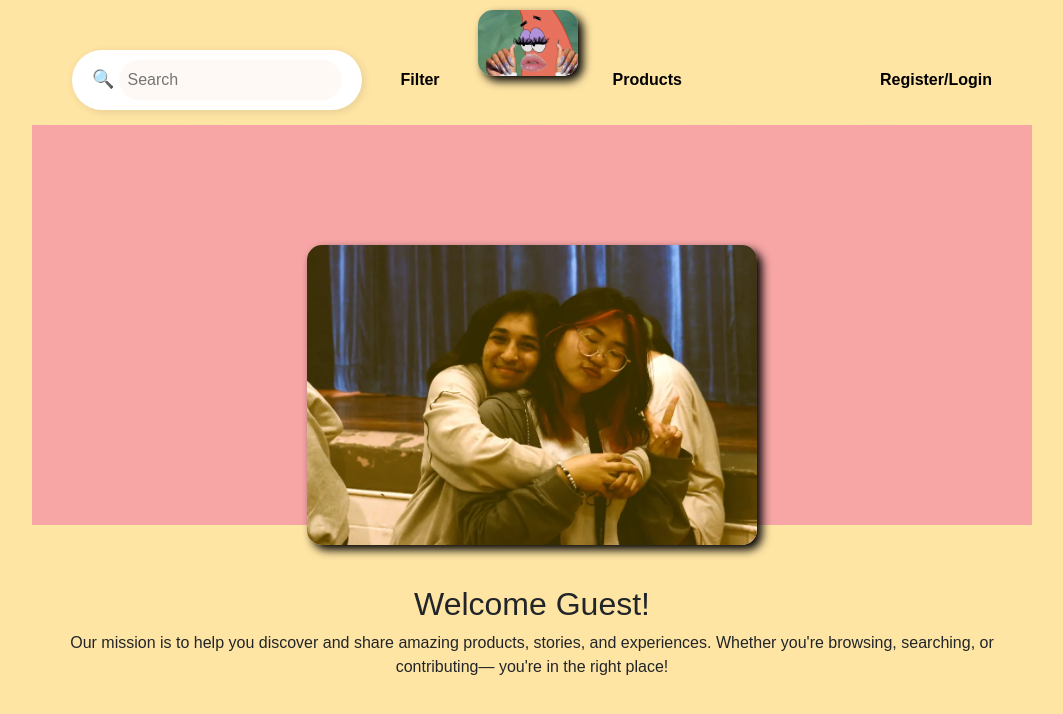
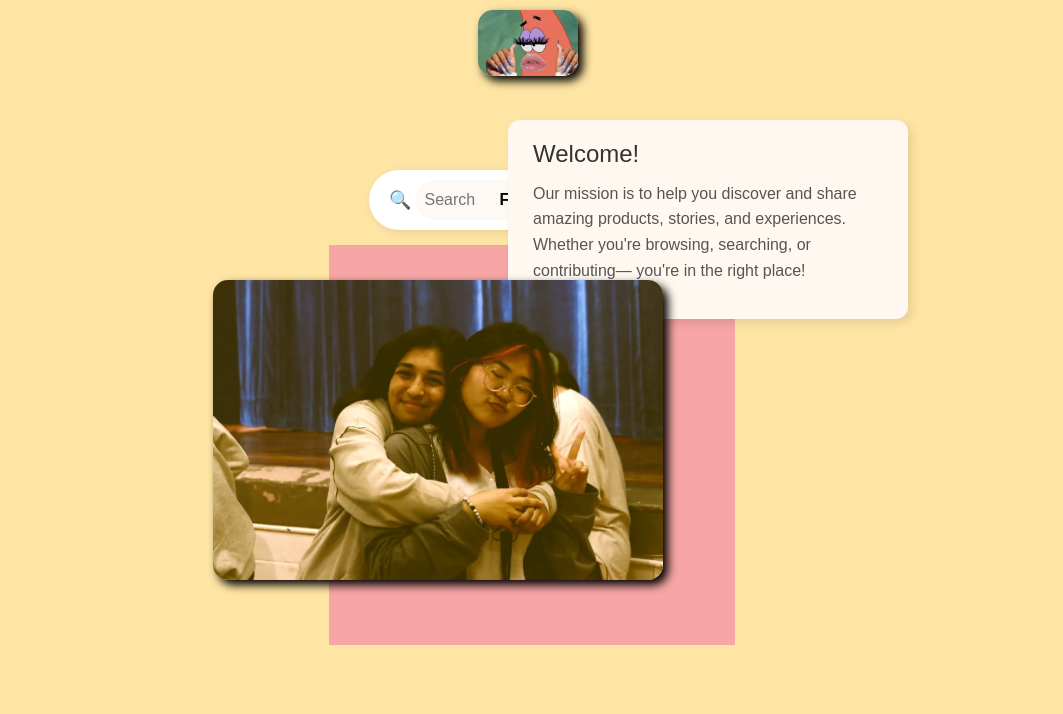
Before and after one commit to YuviShendge/SWEGroup2, a React (Create React App) app in the folder frontend/: page /home in a window 1280 px wide. Shown: the top 714 px of the page, without its empty margins (108-1171 px from the left). Built offline with nearby package versions, Linux system fonts and the light colour scheme.

Commit message:
Save current work

```diff
--- a/frontend/src/Home.jsx
+++ b/frontend/src/Home.jsx
@@ -31,7 +31,7 @@ const Home = () => {
           <img src={aadithiImg} alt="Friends Hugging" className="main-image" />
         </div>
         <div className="text-box">
-          <h2>Welcome {email}!</h2>
+          <h2>Welcome!</h2>
           <p>
             Our mission is to help you discover and share amazing products, stories,
             and experiences. Whether you're browsing, searching, or contributing—
--- a/frontend/src/welcome_style.css
+++ b/frontend/src/welcome_style.css
@@ -18,7 +18,6 @@
   padding: 15px 40px;
 }
 
-  /* Search Bar */
 .search-containerW {
   display: flex;
   align-items: center;
@@ -50,9 +49,8 @@
   font-weight: bold;
   z-index: 1;
 }
-
 /* Products */
-  .products {
+.products{
   font-size: 16px;
   text-decoration: none;
   color: black;
@@ -60,88 +58,202 @@
   z-index: 1;
   margin-left: -25px;
 }
-
-  /* Color Match Filter */
-  .korean {
+/* Color Match */
+.korean{
   font-size: 16px;
   text-decoration: none;
   color: black;
   font-weight: bold;
   z-index: 1;
   margin-left: -160px;
+
 }
-
 /* Wavy Background */
 .pinkbg {
   position: relative;
   background: #f7a5a5;
   top: 0px;
-    height: 400px;
-    border-radius: 0;
+  height: 400px; /* Adjust height as needed */
+  border-radius: 0;  /* Creates a wavy effect */
+}
+.yellow_circ1 {
+/* Image Container */
+  position: absolute;
+  top: -75px; /* Adjust to position over background */
+  left: 50%;
+  transform: translateX(-50%);
+  z-index: 0; /* Brings it to front */
+  width: 200px; /* Set width */
+  height: 200px; /* Set height (equal to width for a perfect circle) */
+  border-radius: 50%; /* Makes it a circle */
+  overflow: hidden; /* Ensures image stays inside the circular frame */
+  background-color: #ffe5a4;
+}
+.yellow_circ2 {
+  /* Image Container */
+      position: absolute;
+      top: -75px; /* Adjust to position over background */
+      left: 50%;
+      transform: translateX(75px);
+      z-index: 0; /* Brings it to front */
+      width: 200px; /* Set width */
+      height: 200px; /* Set height (equal to width for a perfect circle) */
+      border-radius: 50%; /* Makes it a circle */
+      overflow: hidden; /* Ensures image stays inside the circular frame */
+      background-color: #ffe5a4;
+  }
+.yellow_circ3 {
+  /* Image Container */
+      position: absolute;
+      top: -75px; /* Adjust to position over background */
+      left: 50%;
+      transform: translateX(250px);
+      z-index: 0; /* Brings it to front */
+      width: 200px; /* Set width */
+      height: 200px; /* Set height (equal to width for a perfect circle) */
+      border-radius: 50%; /* Makes it a circle */
+      overflow: hidden; /* Ensures image stays inside the circular frame */
+      background-color: #ffe5a4;
+  }
+.yellow_circ4 {
+  /* Image Container */
+      position: absolute;
+      top: -75px; /* Adjust to position over background */
+      left: 50%;
+      transform: translateX(425px);
+      z-index: 0; /* Brings it to front */
+      width: 200px; /* Set width */
+      height: 200px; /* Set height (equal to width for a perfect circle) */
+      border-radius: 50%; /* Makes it a circle */
+      overflow: hidden; /* Ensures image stays inside the circular frame */
+      background-color: #ffe5a4;
+  }
+.yellow_circ5 {
+  /* Image Container */
+      position: absolute;
+      top: -75px; /* Adjust to position over background */
+      left: 50%;
+      transform: translateX(-275px);
+      z-index: 0; /* Brings it to front */
+      width: 200px; /* Set width */
+      height: 200px; /* Set height (equal to width for a perfect circle) */
+      border-radius: 50%; /* Makes it a circle */
+      overflow: hidden; /* Ensures image stays inside the circular frame */
+      background-color: #ffe5a4;
+  }
+.yellow_circ6 {
+  /* Image Container */
+      position: absolute;
+      top: -75px; /* Adjust to position over background */
+      left: 50%;
+      transform: translateX(-425px);
+      z-index: 0; /* Brings it to front */
+      width: 200px; /* Set width */
+      height: 200px; /* Set height (equal to width for a perfect circle) */
+      border-radius: 50%; /* Makes it a circle */
+      overflow: hidden; /* Ensures image stays inside the circular frame */
+      background-color: #ffe5a4;
+  }
+.yellow_circ7 {
+  /* Image Container */
+      position: absolute;
+      top: -75px; /* Adjust to position over background */
+      left: 50%;
+      transform: translateX(-600px);
+      z-index: 0; /* Brings it to front */
+      width: 200px; /* Set width */
+      height: 200px; /* Set height (equal to width for a perfect circle) */
+      border-radius: 50%; /* Makes it a circle */
+      overflow: hidden; /* Ensures image stays inside the circular frame */
+      background-color: #ffe5a4;
+  }
+.yellow_circ8 {
+  /* Image Container */
+      position: absolute;
+      top: -75px; /* Adjust to position over background */
+      left: 50%;
+      transform: translateX(600px);
+      z-index: 0; /* Brings it to front */
+      width: 200px; /* Set width */
+      height: 200px; /* Set height (equal to width for a perfect circle) */
+      border-radius: 50%; /* Makes it a circle */
+      overflow: hidden; /* Ensures image stays inside the circular frame */
+      background-color: #ffe5a4;
+  }
+.yellow_circ9 {
+  /* Image Container */
+      position: absolute;
+      top: -75px; /* Adjust to position over background */
+      left: 50%;
+      transform: translateX(-775px);
+      z-index: 0; /* Brings it to front */
+      width: 200px; /* Set width */
+      height: 200px; /* Set height (equal to width for a perfect circle) */
+      border-radius: 50%; /* Makes it a circle */
+      overflow: hidden; /* Ensures image stays inside the circular frame */
+      background-color: #ffe5a4;
+  }
+.image-container {
+  position: absolute;
+  top: 160px; /* Adjust to move image up/down */
+  left: 50%;
+  transform: translateX(-110%); /* Center the image */
+  z-index: 1; /* Ensures image is above the background */
 }
 
-  /* Yellow Circles */
-  .yellow_circ1, .yellow_circ2, .yellow_circ3, .yellow_circ4,
-  .yellow_circ5, .yellow_circ6, .yellow_circ7, .yellow_circ8, .yellow_circ9 {
-    position: absolute;
-    top: -75px;
-    left: 50%;
-    width: 200px;
-    height: 200px;
-    border-radius: 50%;
-    overflow: hidden;
-    background-color: #ffe5a4;
-    z-index: 0;
-  }
-  .yellow_circ1 { transform: translateX(-50%); }
-  .yellow_circ2 { transform: translateX(75px); }
-  .yellow_circ3 { transform: translateX(250px); }
-  .yellow_circ4 { transform: translateX(425px); }
-  .yellow_circ5 { transform: translateX(-275px); }
-  .yellow_circ6 { transform: translateX(-425px); }
-  .yellow_circ7 { transform: translateX(-600px); }
-  .yellow_circ8 { transform: translateX(600px); }
-  .yellow_circ9 { transform: translateX(-775px); }
-
-  /* Image and Text Layout */
-  .image-and-text {
-    display: flex;
-    justify-content: center;
-    align-items: center;
-    flex-wrap: wrap;
-    max-width: 1000px;
-    margin: -300px auto 50px auto;
-    padding: 20px;
-    gap: 40px;
-    position: relative;
-    z-index: 1;
-  }
-
-  /* Image Container */
-  .image-container {
-    flex: 1 1 400px;
-    text-align: center;
-  }
-
-  /* Main Image */
+/* Image */
 .main-image {
-    width: 100%;
-    max-width: 450px;
+  width: 450px;
   border-radius: 15px;
   box-shadow: 5px 5px 10px #000000;
 }
-
-  /* Logo Frame */
-  .slay-frame {
+.slay-frame{ /* patrick */
   position: absolute;
-    top: 10px;
+  top: 10px; /* Adjust to move image up/down */
   left: 45%;
-    transform: translateX(10%);
-    z-index: 1;
+  transform: translateX(10%); /* Center the image */
+  z-index: 1; /* Ensures image is above the background */
 }
-
-  .logo {
+.slay-frame:hover{
+  transform: scale(1.05); /* Scale up the image on hover */
+  transition: transform 0.3s ease; /* Smooth transition */
+}
+.logo{
   width: 100px;
   border-radius: 15px;
   box-shadow: 5px 5px 10px #000000;
 }
+.cart-container { /* Mission statement */
+  position: absolute;
+  top: 50%;
+  left: 50%;
+  transform: translate(-50%, -50%);
+  padding: 30px;
+  text-align: center;
+  z-index: 1;
+}
+.text-box {
+  max-width: 400px;
+  background-color: #fff8f0;
+  padding: 20px 25px;
+  border-radius: 12px;
+  box-shadow: 4px 4px 10px rgba(0, 0, 0, 0.1);
+  text-align: left;
+}
+.text-box h2 {
+  margin-bottom: 12px;
+  color: #333;
+  font-size: 24px;
+}
+.text-box p {
+  font-size: 16px;
+  color: #555;
+  line-height: 1.6;
+}
+.image-and-text { /* Fillter group image */
+  position: absolute;
+  top: 15%; /* Adjust to move image up/down */
+  left: 45%;
+  transform: translateX(10%); /* Center the image */
+  z-index: 2; /* Ensures image is above the background */
+}
```
Also changed, not shown: 1 other file (tests, documents, lock files or other folders). Lines whose indentation alone changed are shown as unchanged.
